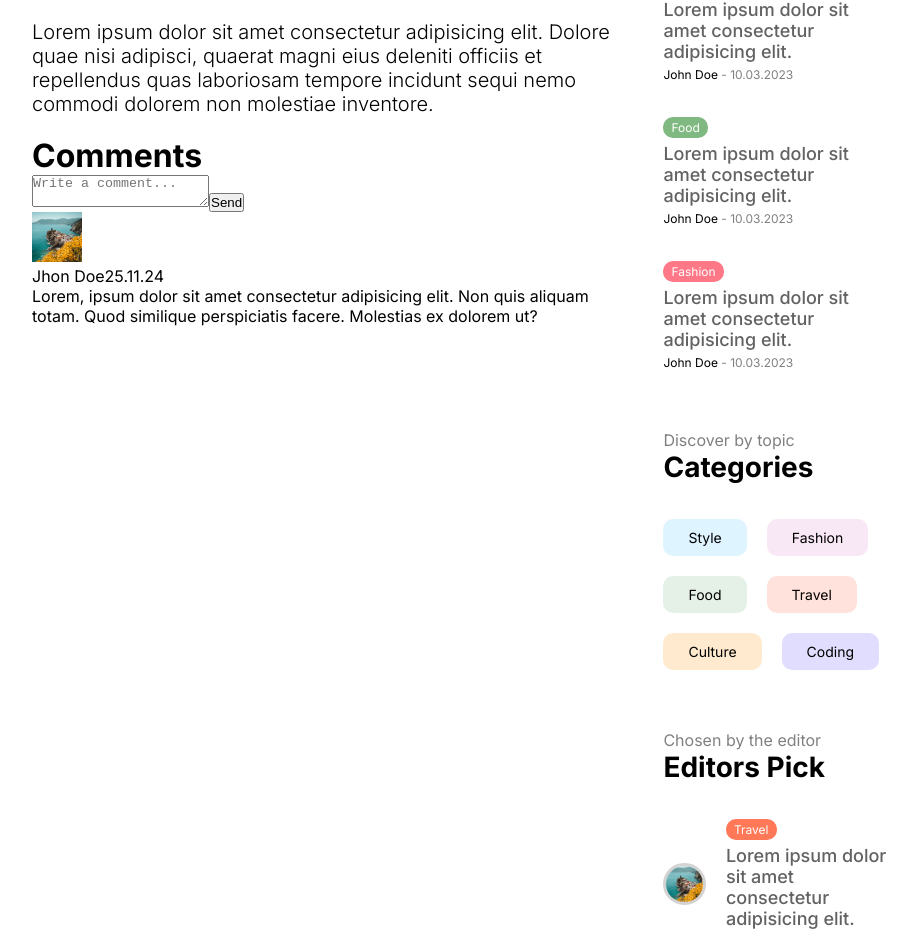
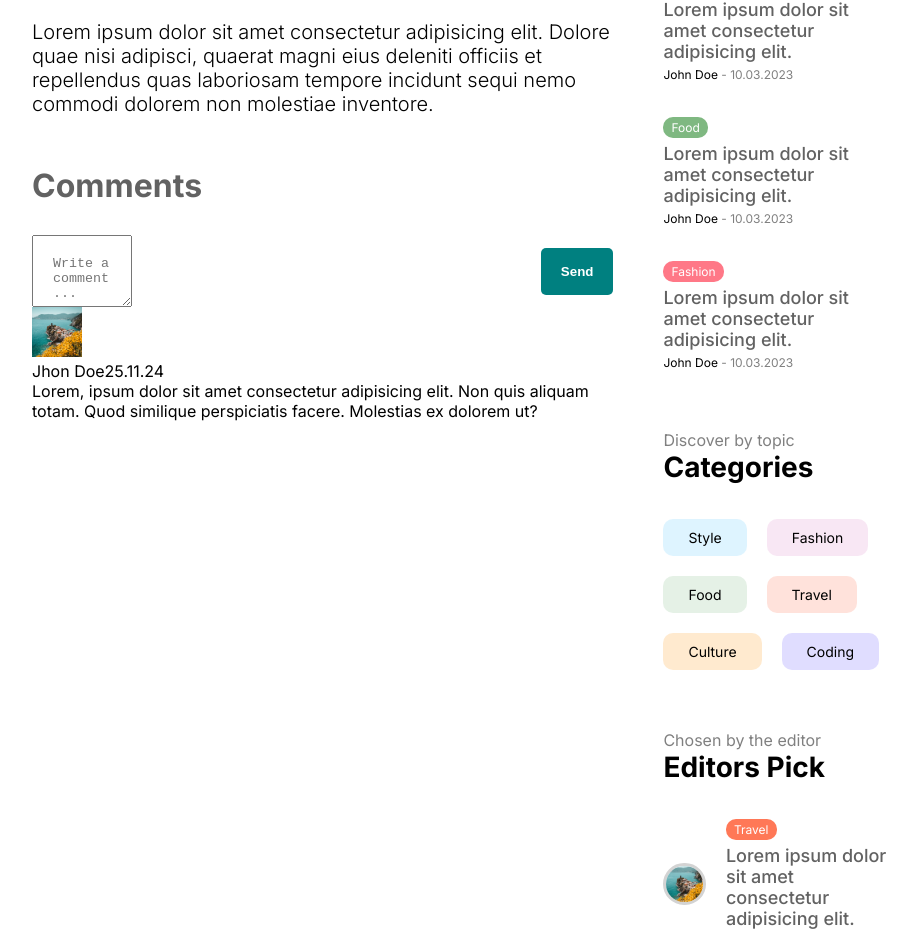
Before and after one commit to RakibMERNDev/rakib-blog, a Next.js app: page /about in a window 1280 px wide. Shown: the part 1059-1992 px from the top of the page, without its empty margins (176-1093 px from the left). Built offline with nearby package versions, Linux system fonts and the light colour scheme.

Commit message:
Enhance comments module styling with layout adjustments and new button design

```diff
--- a/src/components/comments/comments.module.css
+++ b/src/components/comments/comments.module.css
@@ -1,3 +1,30 @@
-.container{
+.container {
+  margin-top: 50px;
+}
 
+.title {
+  color: var(--softTextColor);
+  margin-bottom: 30px;
 }
+
+.write {
+  display: flex;
+  align-items: center;
+  justify-content: space-between;
+  gap: 30px;
+}
+
+.input {
+  padding: 20px;
+  width: 100px;
+}
+
+.button {
+  padding: 16px 20px;
+  background-color: teal;
+  color: white;
+  font-weight: bold;
+  border: none;
+  border-radius: 5px;
+  cursor: pointer;
+}
```
